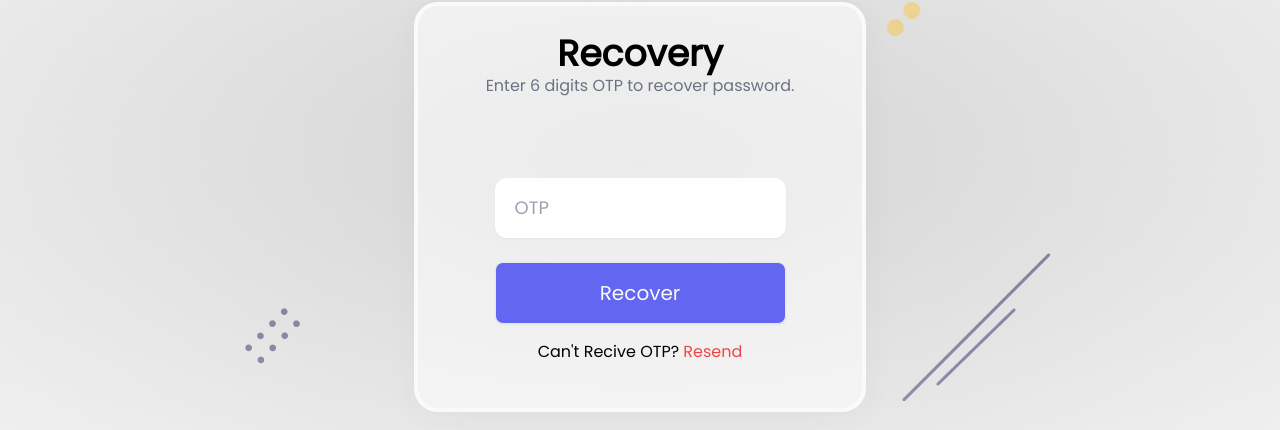
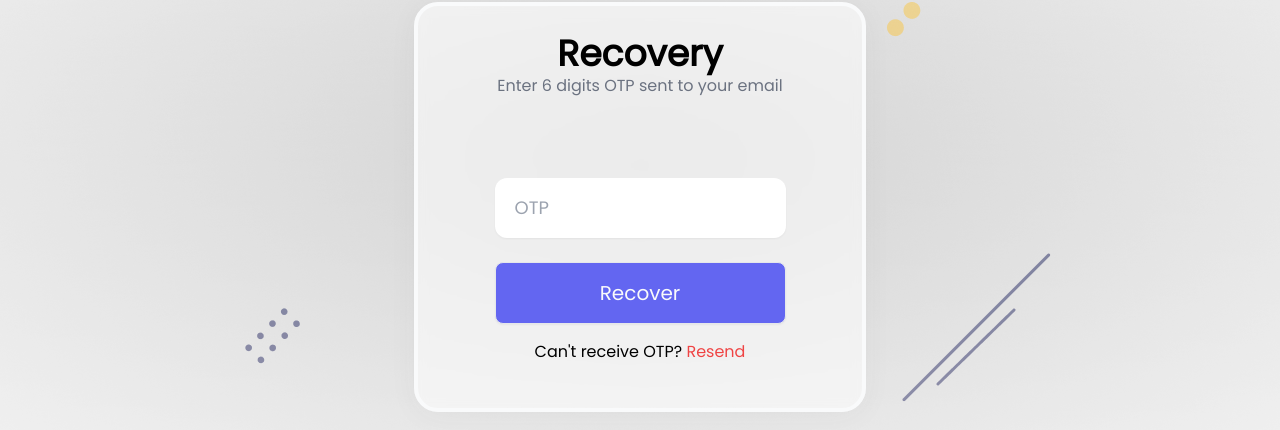
Before and after one commit to jamilahmed2/loginapp, a React (Create React App) app in the folder frontend/: page /recovery in a window 1280 px wide. Shown: the part 193-623 px from the top of the page. Built offline with nearby package versions, Linux system fonts and the light colour scheme; no server answers.

Commit message:
pass recovery using otp

```diff
--- a/frontend/src/components/Recovery.js
+++ b/frontend/src/components/Recovery.js
@@ -1,40 +1,99 @@
-import React from 'react'
-import styles from '../styles/Username.module.css'
-import { Toaster } from 'react-hot-toast'
+import React, { useEffect, useState } from 'react';
+import styles from '../styles/Username.module.css';
+import toast, { Toaster } from 'react-hot-toast';
+import { useAuthStore } from '../store/store';
+import { generateOTP, verifyOTP } from '../helper/helper';
+import { useNavigate } from 'react-router-dom';
 
 export const Recovery = () => {
+  const { username } = useAuthStore((state) => state.auth);
+  const [OTP, setOTP] = useState('');
+  const navigate = useNavigate();
+
+  useEffect(() => {
+    let isMounted = true;
+
+    generateOTP(username).then((generatedOTP) => {
+      if (isMounted && generatedOTP) {
+        console.log(generatedOTP);
+        toast.success('OTP has been sent to your email');
+      }
+    }).catch(() => {
+      if (isMounted) {
+        toast.error('Some error occurred');
+      }
+    });
+
+    return () => {
+      isMounted = false;
+    };
+  }, [username]);
 
 
+
+  const onSubmit = async (e) => {
+    e.preventDefault();
+    try {
+      const { status } = await verifyOTP({ username, code: OTP });
+      if (status === 201) {
+        toast.success('Verified Successfully!');
+        return navigate('/reset');
+      }
+    } catch (error) {
+      toast.error('Wrong OTP! Check your email again.');
+    }
+  };
+
+  const resendOTP = async () => {
+    try {
+      const generatedOTP = await generateOTP(username);
+      console.log(generatedOTP);
+      toast.success('OTP sent to your email');
+    } catch (error) {
+      toast.error('Some error occurred. Please try again.');
+    }
+  };
 
   return (
     <>
       <div className="container mx-auto">
+        <Toaster position="top-center" reverseOrder={false} />
 
-        <Toaster position="top-center" reverseOrder={false}></Toaster>
-
-        <div className='flex  justify-center items-center h-screen'>
+        <div className="flex justify-center items-center h-screen">
           <div className={styles.glass}>
-
             <div className="title flex flex-col items-center">
-              <h4 className='text-4xl font-bold'>Recovery</h4>
-              <span className=' text-center text-gray-500'>
-                Enter 6 digits OTP to recover password.
+              <h4 className="text-4xl font-bold">Recovery</h4>
+              <span className="text-center text-gray-500">
+                Enter 6 digits OTP sent to your email
               </span>
             </div>
 
-            <form className="pt-20" >
+            <form className="pt-20" onSubmit={onSubmit}>
               <div className="textbox flex flex-col items-center gap-6">
-                <input type="text" className={styles.textbox} placeholder='OTP' />
-                <button type='submit' className={styles.btn}>Recover</button>
-              </div>
-
-              <div className="text-center py-4">
-                <span className='text-grey-500'>Can't Recive OTP? <button className='text-red-500'>Resend</button></span>
+                <input
+                  onChange={(e) => setOTP(e.target.value)}
+                  value={OTP}
+                  type="text"
+                  className={styles.textbox}
+                  placeholder="OTP"
+                />
+                <button type="submit" className={styles.btn}>
+                  Recover
+                </button>
               </div>
             </form>
+
+            <div className="text-center py-4">
+              <span className="text-grey-500">
+                Can't receive OTP?{' '}
+                <button onClick={resendOTP} className="text-red-500">
+                  Resend
+                </button>
+              </span>
+            </div>
           </div>
         </div>
-      </div >
+      </div>
     </>
-  )
-}
+  );
+};
--- a/frontend/src/helper/helper.js
+++ b/frontend/src/helper/helper.js
@@ -6,9 +6,9 @@ import jwt_decode from 'jwt-decode'
 axios.defaults.baseURL = ENV.SERVER_DOMAIN
 
 /** To get username from Token */
-export async function getUsername(){
+export async function getUsername() {
     const token = localStorage.getItem('token')
-    if(!token) return Promise.reject("Cannot find Token");
+    if (!token) return Promise.reject("Cannot find Token");
     let decode = jwt_decode(token)
     // console.log(decode)
     return decode;
@@ -35,15 +35,15 @@ export async function getUser({ username }) {
 
 
 // user register
-export async function registerUser(credentials){
+export async function registerUser(credentials) {
     try {
-        const { data : { msg }, status } = await axios.post(`/api/register`, credentials);
+        const { data: { msg }, status } = await axios.post(`/api/register`, credentials);
 
         let { username, email } = credentials;
 
         /** send email */
-        if(status === 201){
-            await axios.post('/api/registerMail', { username, userEmail : email, text : msg})
+        if (status === 201) {
+            await axios.post('/api/registerMail', { username, userEmail: email, text: msg })
         }
 
         return Promise.resolve(msg)
@@ -86,7 +86,7 @@ export async function generateOTP(username) {
         // send mail with otp
         if (status === 201) {
             let { data: { email } } = await getUser({ username })
-            let text = `Your Password Recovery OTP is ${code}. Verify and recover your password.`
+            let text = `Your Password Recovery OTP is <b>${code}</b> . Verify and recover your password.`
             await axios.post('/api/registerMail', { username, userEmail: email, text, subject: "Password Recovery OTP." })
         }
 
```
Also changed, not shown: 1 other file (tests, documents, lock files or other folders).
